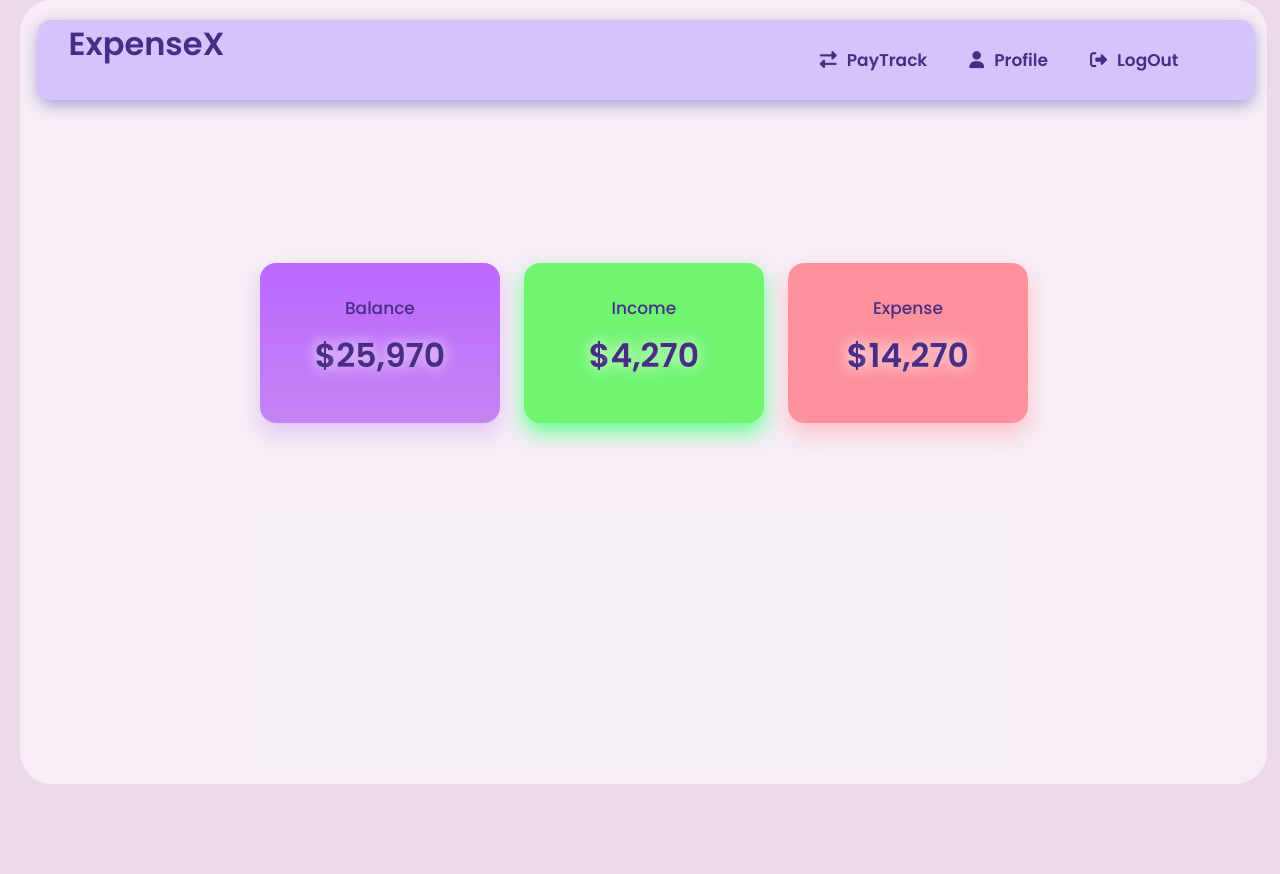
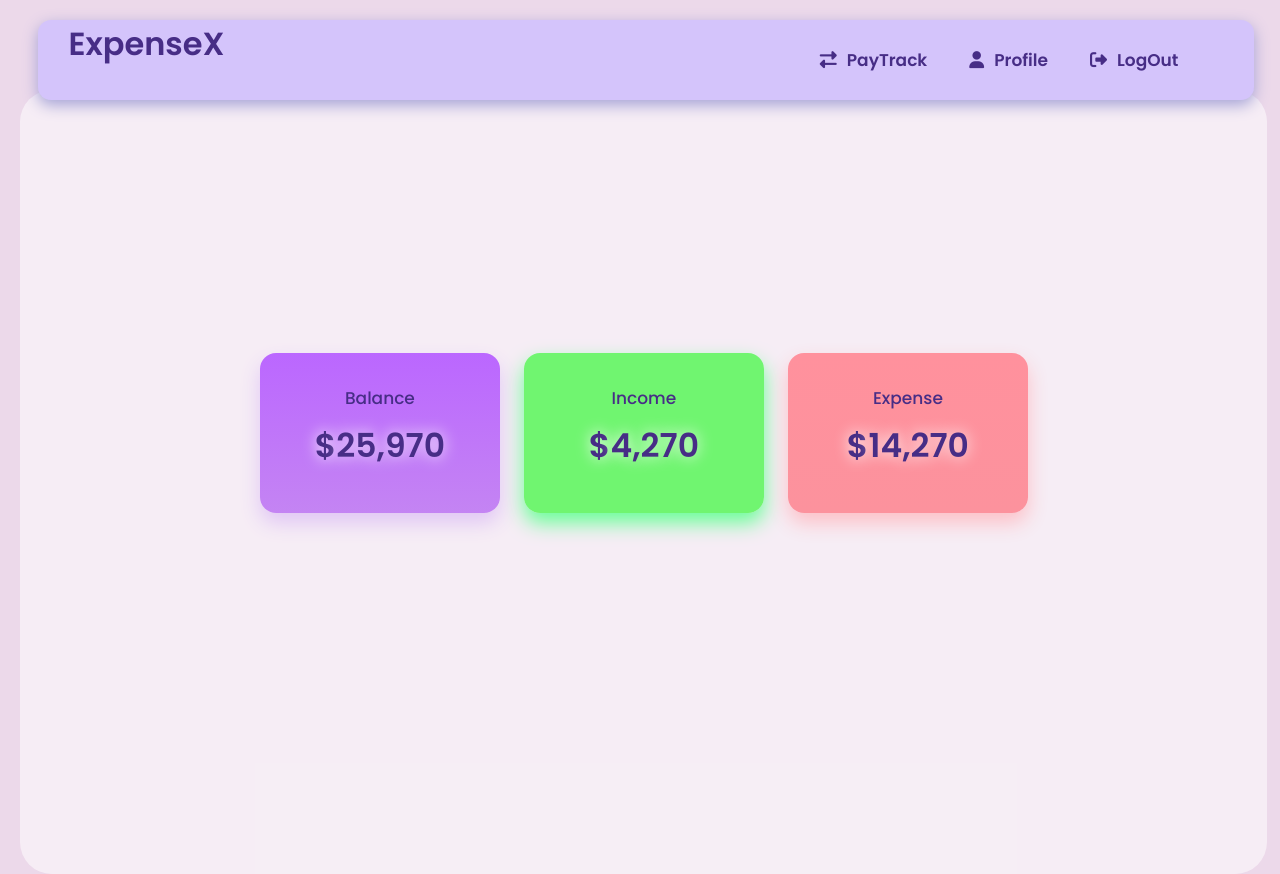
Before and after one commit to Hanna-sa/Expense, a React (Create React App) app: page /Home in a window 1280 px wide. Before the commit the page ends 800 px from the top, so only its background shows below. Built offline with nearby package versions, Linux system fonts and the light colour scheme.

Commit message:
Home.css

```diff
--- a/src/Routes/Home.css
+++ b/src/Routes/Home.css
@@ -5,7 +5,7 @@
     padding-left: .8%;
     align-items: center;
     justify-content: center;
-
+    margin-top: 90px;
 }
 
 .Glass {
```
